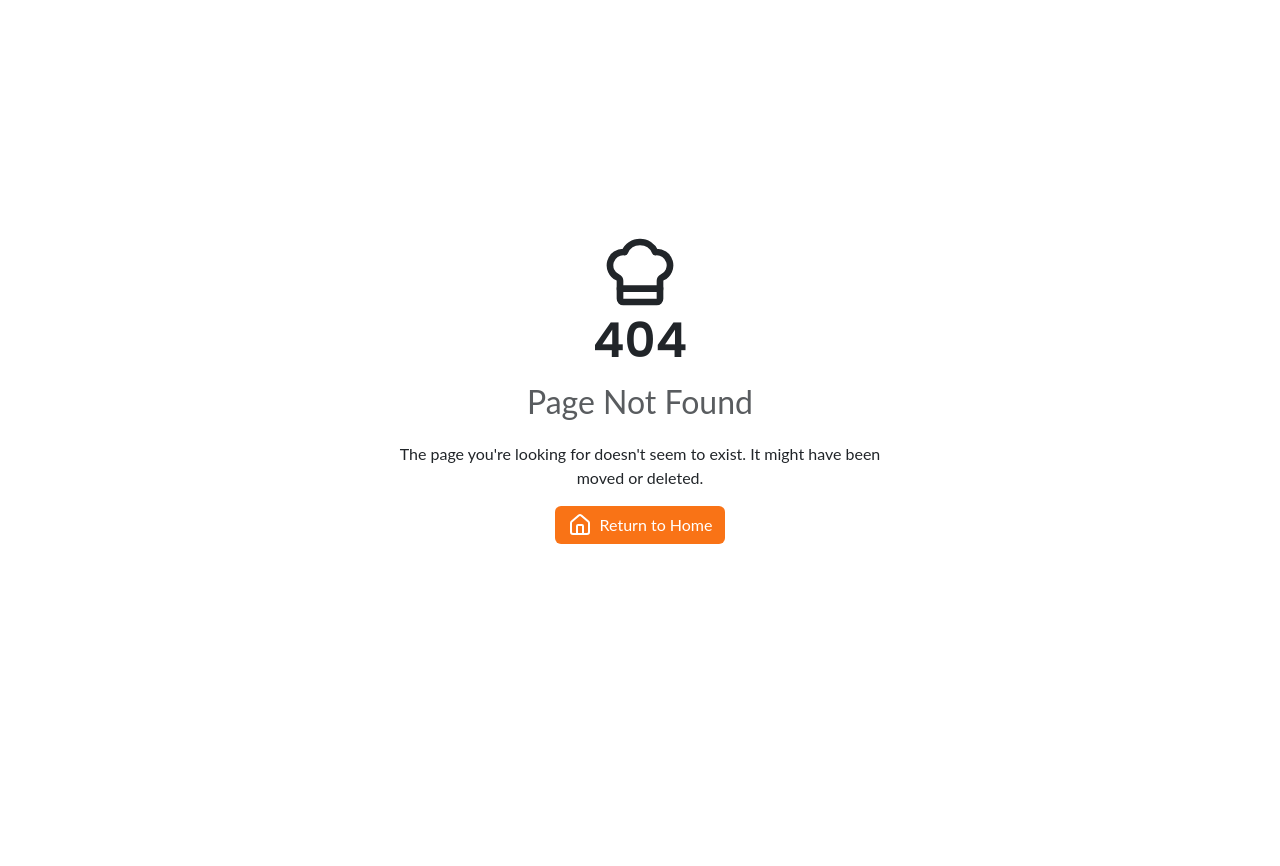
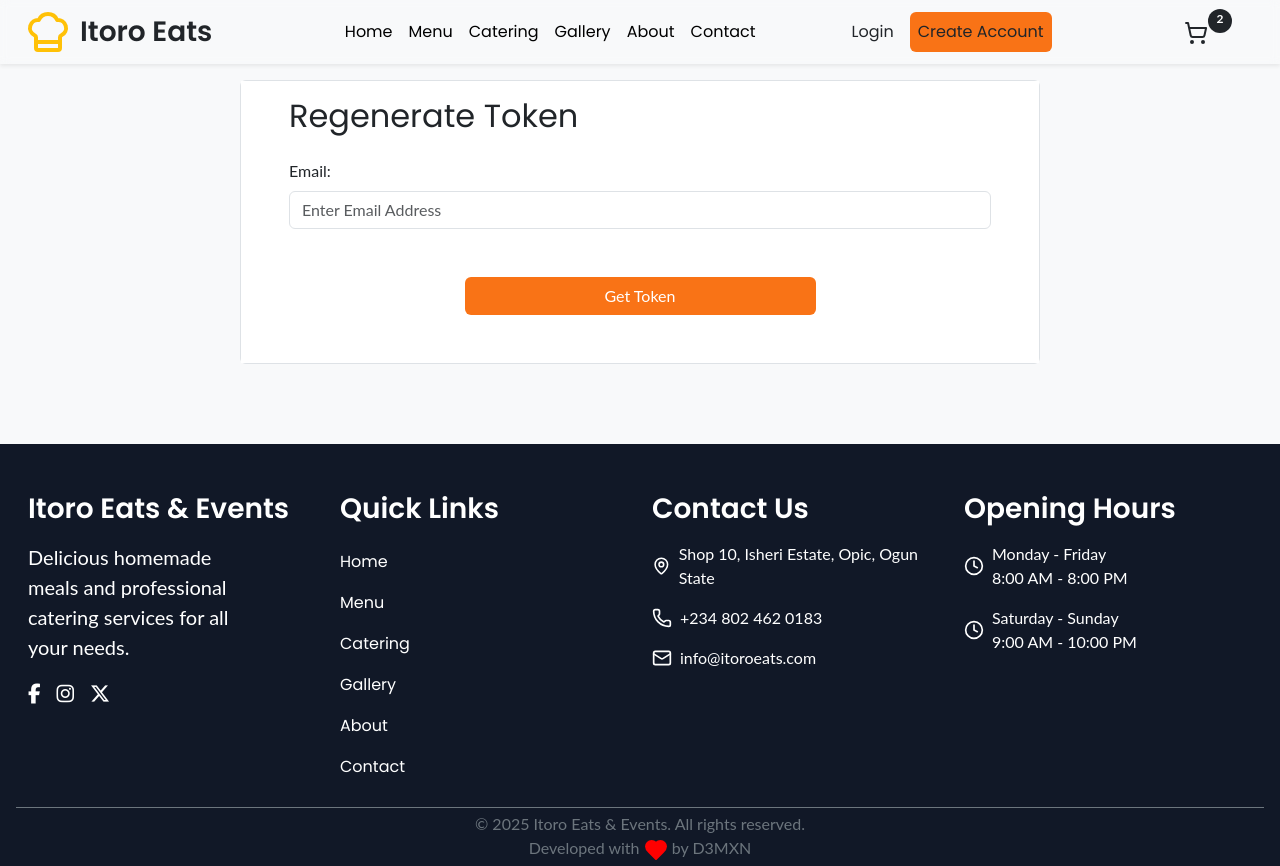
Before and after one commit to EmmanuelOnyekachi21/ItoroBlessingCateringSiteREACT, a React (Vite) app in the folder catering-frontend/: page /regenerate-token in a window 1280 px wide. Before the commit this address had no page. Before the commit the page ends 800 px from the top, so only its background shows below. Built offline with nearby package versions, Linux system fonts and the light colour scheme.

Commit message:
feat: Add Regenerate Token component and integrate with API for token regeneration

```diff
--- a/catering-frontend/src/App.jsx
+++ b/catering-frontend/src/App.jsx
@@ -10,6 +10,7 @@ import DishInfo from './components/dishes/DishInfo';
 import Register from './components/Auth/Register';
 import Login from './components/Auth/Login';
 import Verify from './components/Auth/Verify'
+import RegenerateToken from './components/Auth/RegenerateToken';
 
 
 const App = () => {
@@ -25,6 +26,7 @@ const App = () => {
             <Route path='/login' element={<Login />} />
             <Route path='/register' element={<Register />} />
             <Route path='/verify' element={<Verify />} />
+            <Route path='/regenerate-token' element={<RegenerateToken />} />
           </Route>
           <Route path='*' element={<NotFoundPage />}/>
         </Routes>
--- /dev/null
+++ b/catering-frontend/src/components/Auth/RegenerateToken.jsx
@@ -0,0 +1,62 @@
+import React, { useState } from 'react'
+import api from '../../api';
+import HandleAPIErrors from '../../utils/HandleAPIErrors';
+import { toast } from 'react-toastify';
+
+const RegenerateToken = () => {
+    const [formData, setFormData] = useState({
+        email: '',
+    })
+
+    const [loading, setLoading] = useState(false);
+
+    const handleChange = (e) => {
+        const { name, value } = e.target
+        setFormData((prev) =>
+        (
+            { ...prev, [name]: value }
+        )
+        )
+    }
+
+    const [buttonIsClicked, setButtonIsClicked] = useState(false)
+
+    const handleSubmit = (e) => {
+        e.preventDefault();
+        setLoading(true)
+        setButtonIsClicked(true)
+
+        api.post('api/auth/regenerate-token/', formData)
+            .then(res => {
+                toast.success(res.data.message)
+                setLoading(false)
+            })
+            .catch(err => {
+                HandleAPIErrors(err);
+                setLoading(false)
+            })
+
+    }
+
+    return (
+        <div className='bg-light' style={{ padding: '5rem' }}>
+            <div className='border rounded' style={{ maxWidth: "800px", margin: "0 auto" }}>
+                <div className="bg-white pt-3 px-5">
+                    <h2>Regenerate Token</h2>
+
+                    <form onSubmit={handleSubmit} className='mt-4'>
+                        <div className="">
+                            <label htmlFor="email" className='form-label'>Email:</label>
+                            <input type="email" value={formData.email} onChange={handleChange} className='form-control' name="email" id="email" placeholder='Enter Email Address' required />
+                        </div>
+                        <div className='d-flex flex-column align-items-center'>
+                            <button type="submit" disabled={loading} className="btn text-white my-5 w-50" style={{ backgroundColor: 'rgb(var(--orange))' }}>{loading ? 'Sending Token' : 'Get Token'}</button>
+                        </div>
+                    </form>
+                </div>
+            </div>
+        </div>
+    )
+}
+
+export default RegenerateToken
--- a/catering-frontend/src/components/Auth/Verify.jsx
+++ b/catering-frontend/src/components/Auth/Verify.jsx
@@ -3,6 +3,7 @@ import { Link, useNavigate, useSearchParams } from 'react-router-dom'
 import api from '../../api';
 import { toast } from 'react-toastify';
 import { AlertCircle, CheckCircle, Loader2 } from 'lucide-react';
+import HandleAPIErrors from '../../utils/HandleAPIErrors';
 
 const Verify = () => {
   const [searchParams] = useSearchParams();
@@ -18,12 +19,12 @@ const Verify = () => {
   useEffect(() => {
     let redirectTimer;
 
-    if (verificationState === 'success') {
-      setIsRedirecting(true);
-      redirectTimer = setTimeout(() => {
-        navigate('/login');
-      }, 5000);
-    }
+    // if (verificationState === 'success') {
+    //   setIsRedirecting(true);
+    //   redirectTimer = setTimeout(() => {
+    //     navigate('/login');
+    //   }, 5000);
+    // }
 
     return () => {
       if (redirectTimer) clearTimeout(redirectTimer);
@@ -35,12 +36,12 @@ const Verify = () => {
     api.get(`/api/auth/verify/?token=${encodeURIComponent(token)}`)
       .then(res => {
         setVerificationState('success');
-        toast.success(res.data.Message);
+        toast.success(res.data.message);
       })
       .catch(err => {
         setVerificationState('error');
         // setErrorMessage("Invalid or Expired Token")
-        toast.error('Unable to verify token.\nRegenerate token and try to verify again.');
+        HandleAPIErrors(err)
       })
   }
 
@@ -55,6 +56,7 @@ const Verify = () => {
       return;
     }
 
+    // Prevent the function to be called twice.
     if (!hasRunRef.current){
       hasRunRef.current = true;
       console.log("Calling verifyEmail...");
@@ -109,7 +111,7 @@ const Verify = () => {
         {verificationState === 'error' ? (
           <>
             <Link to='/regenerate-token' className='btn btn-primary'>Regenerate token</Link>
-            <Link to="/" className="btn btn-link">Back to Home</Link>
+            <Link to="/" className="btn btn-secondary">Back to Home</Link>
           </>
         ) : (
           <>
```
